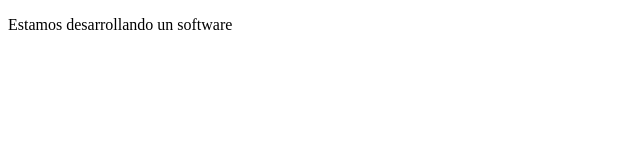
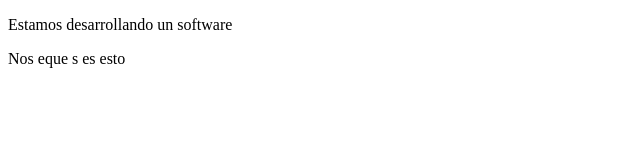
Before and after one commit to OmarRMC/prueba-ok, a plain HTML site: page index.html in a window 1280 px wide. Shown: the whole page, without its empty margins (0-640 px from the left). Drawn offline with Linux system fonts and the light colour scheme.

Commit message:
Se mejorar la cemfke

```diff
--- a/index.html
+++ b/index.html
@@ -8,6 +8,7 @@
 <body>
 
     <p>Estamos desarrollando un software </p>
+    <p>Nos eque s es esto</p>
 
 </body>
 </html>
```
